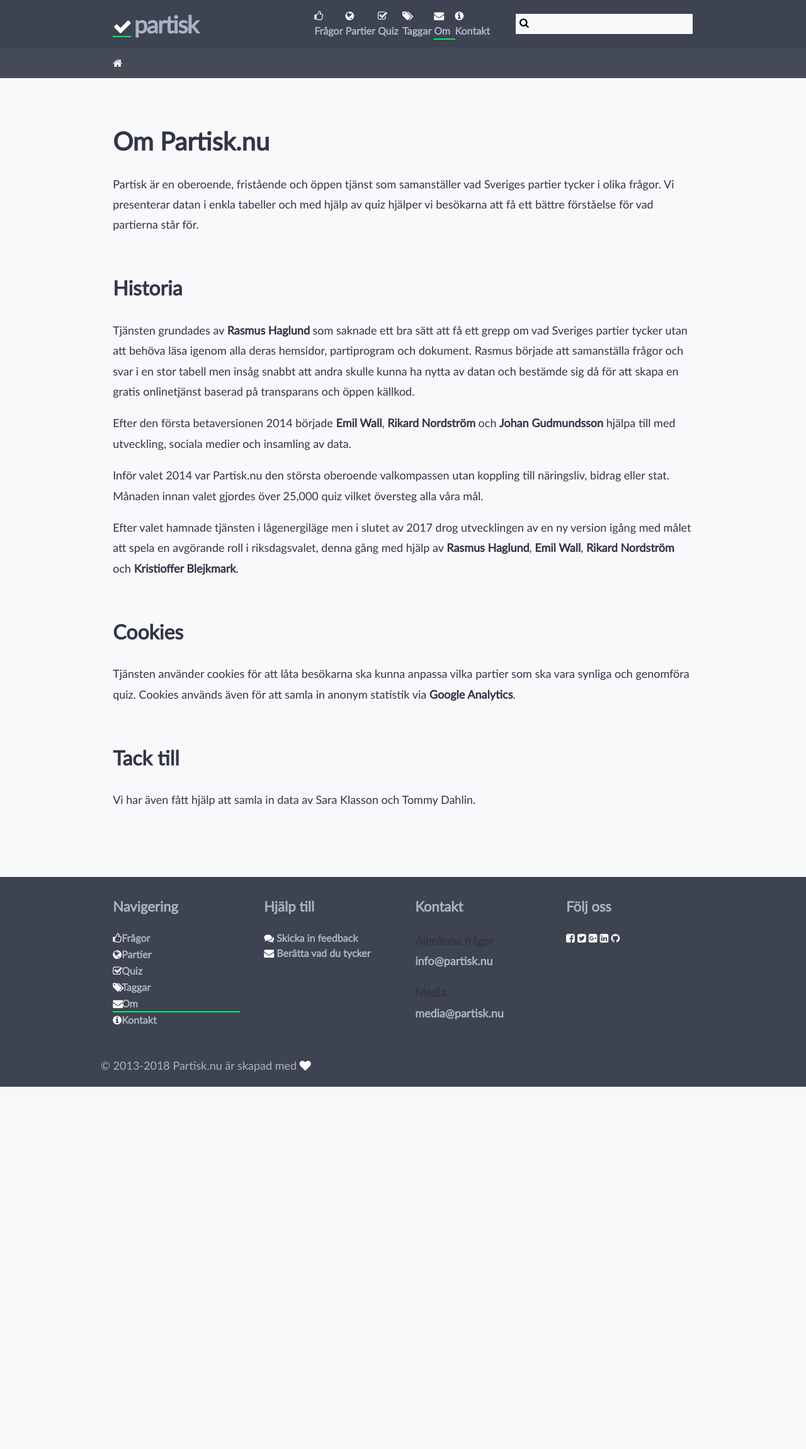
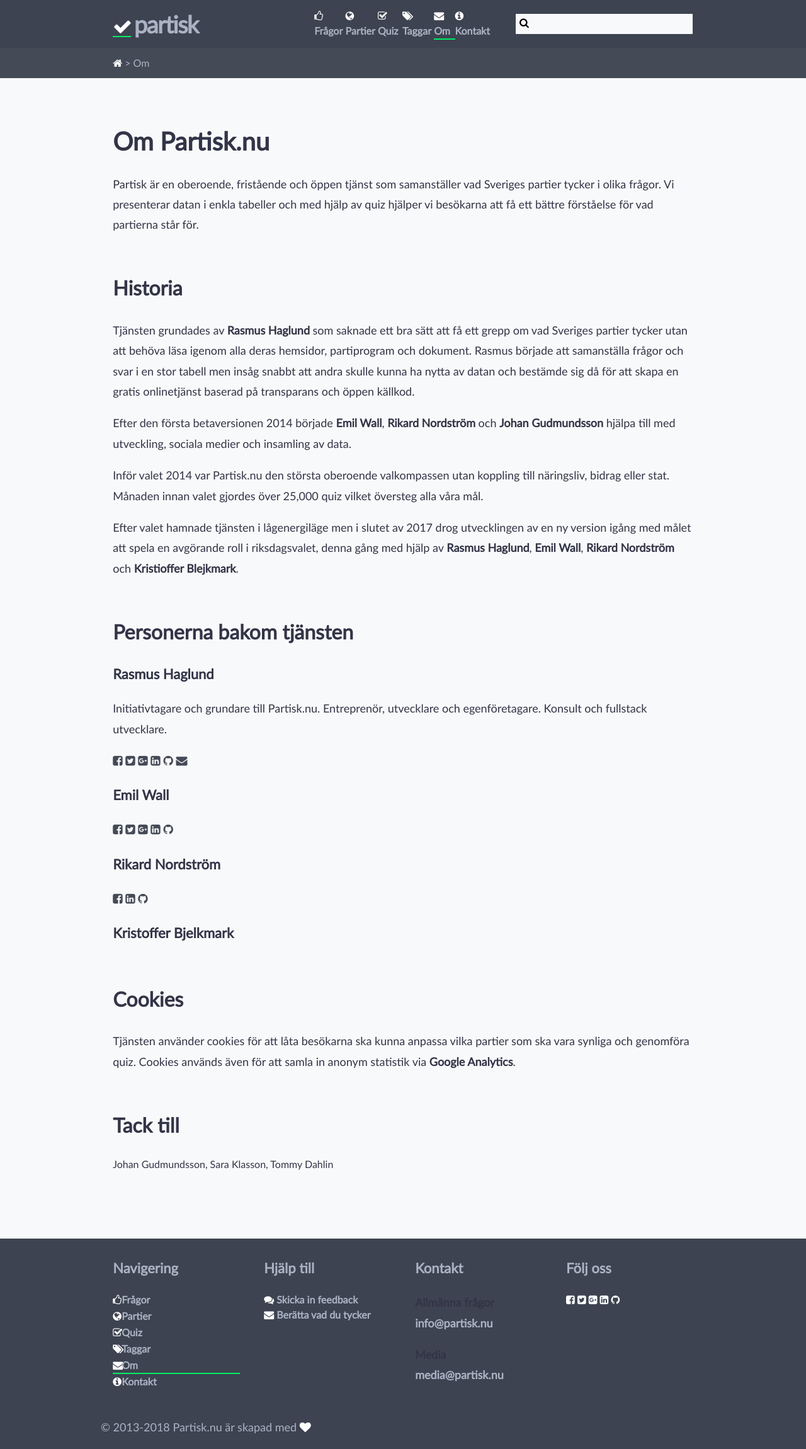
Before and after one commit to Partisk/Partisk.nu, a Django app: page /om/ in a window 1280 px wide. Shown: the whole page at 63% size. Before the commit the page ends 1725 px from the top, so only its background shows below. Run offline with Django 3.2, Linux system fonts and the light colour scheme; parts of the project's set-up code (start-up, migrations or seed data) failed here and were passed over; some libraries are stand-ins or nearby versions.

Commit message:
Added credits and bread crumbs

```diff
--- a/partisk/templates/about.html
+++ b/partisk/templates/about.html
@@ -2,6 +2,12 @@
 {% block social %}
     {% include "social.html" with title='Om' description='Om Partisk.nu' image='images/logo.png' %}
 {% endblock %}
+{% block breadcrumbs %}
+    {{block.super}}
+    <span class="divider">&gt;</span>
+    <span class="breadcrumb">Om</span>
+{% endblock %}
+{% block title %}Om{% endblock %}
 {% block content %}
     <div class="row">
         <div class="col-12">
@@ -14,17 +20,41 @@
     <div class="row">
         <div class="col-12">
             <h2>Historia</h2>
-            <p>Tjänsten grundades av <a href="{% url 'contact' %}#rasmus">Rasmus Haglund</a> som saknade ett bra sätt att få ett grepp om vad Sveriges partier tycker
+            <p>Tjänsten grundades av <a href="#rasmus">Rasmus Haglund</a> som saknade ett bra sätt att få ett grepp om vad Sveriges partier tycker
             utan att behöva läsa igenom alla deras hemsidor, partiprogram och dokument. Rasmus började att samanställa frågor och svar i en stor tabell men insåg
             snabbt att andra skulle kunna ha nytta av datan och bestämde sig då för att skapa en gratis onlinetjänst baserad på transparans och öppen källkod.</p>
-            <p>Efter den första betaversionen 2014 började <a href="{% url 'contact' %}#emil">Emil Wall</a>, <a href="{% url 'contact' %}#rikard">Rikard Nordström</a> och
-            <a href="{% url 'contact' %}#johan">Johan Gudmundsson</a> hjälpa till med utveckling, sociala medier och insamling av data.</p>
+            <p>Efter den första betaversionen 2014 började <a href="#emil">Emil Wall</a>, <a href="#rikard">Rikard Nordström</a> och
+            <a href="#johan">Johan Gudmundsson</a> hjälpa till med utveckling, sociala medier och insamling av data.</p>
             <p>Inför valet 2014 var Partisk.nu den största oberoende valkompassen utan koppling till näringsliv, bidrag eller stat. Månaden innan valet gjordes
             över 25,000 quiz vilket översteg alla våra mål.</p>
             <p>Efter valet hamnade tjänsten i lågenergiläge men i slutet av 2017 drog utvecklingen av en ny version igång med målet att spela en avgörande roll i riksdagsvalet,
-            denna gång med hjälp av <a href="{% url 'contact' %}#rasmus">Rasmus Haglund</a>, <a href="{% url 'contact' %}#emil">Emil Wall</a>,
-            <a href="{% url 'contact' %}#rikard">Rikard Nordström</a> och <a href="{% url 'contact' %}#kristoffer">Kristioffer Blejkmark</a>.
+            denna gång med hjälp av <a href="#rasmus">Rasmus Haglund</a>, <a href="#emil">Emil Wall</a>,
+            <a href="#rikard">Rikard Nordström</a> och <a href="#kristoffer">Kristioffer Blejkmark</a>.
             </p>
+        </div>
+    </div>
+    <div class="row">
+        <div class="col-12">
+            <h2>Personerna bakom tjänsten</h2>
+            <h3 id="rasmus">Rasmus Haglund</a></h3>
+            <p>Initiativtagare och grundare till Partisk.nu. Entreprenör, utvecklare och egenföretagare. Konsult och fullstack utvecklare.</p>
+            <p class="social"><a href="https://www.facebook.com/rasmus.haglund" title="Facebook"><i class="fa fa-facebook-square"></i></a>
+                <a href="https://twitter.com/rasmushaglund" title="Twitter"><i class="fa fa-twitter-square"></i></a>
+                <a href="https://plus.google.com/+RasmusHaglund" rel="publisher" title="Google+"><i class="fa fa-google-plus-square"></i></a>
+                <a href="http://www.linkedin.com/in/rasmushaglund" title="LinkedIn"><i class="fa fa-linkedin-square"></i></a>
+                <a href="https://github.com/rasmushaglund/" title="GitHub"><i class="fa fa-github"></i></a>
+            <a href="mailto:rasmus.haglund@partisk.nu" title="Mail"><i class="fa fa-envelope"></i></a></p>
+            <h3 id="emil">Emil Wall</h3>
+            <p class="social"><a href="https://www.facebook.com/erif89" title="Facebook"><i class="fa fa-facebook-square"></i></a>
+                <a href="https://twitter.com/erif89" title="Twitter"><i class="fa fa-twitter-square"></i></a>
+                <a href="https://plus.google.com/+EmilWall" rel="publisher" title="Google+"><i class="fa fa-google-plus-square"></i></a>
+                <a href="http://www.linkedin.com/pub/emil-wall/56/779/633/" title="LinkedIn"><i class="fa fa-linkedin-square"></i></a>
+                <a href="https://github.com/emilwall" title="GitHub"><i class="fa fa-github"></i></a></p>
+            <h3 id="rikard">Rikard Nordström</h3>
+                <p class="social"><a href="https://www.facebook.com/rikard.nordstrom.7" title="Facebook"><i class="fa fa-facebook-square"></i></a>
+                <a href="http://www.linkedin.com/pub/rikard-nordstr%C3%B6m/83/807/213" title="LinkedIn"><i class="fa fa-linkedin-square"></i></a>
+                <a href="https://github.com/RikardNordstrom" title="GitHub"><i class="fa fa-github"></i></a></p>
+            <h3 id="kristoffer">Kristoffer Bjelkmark</h3>
         </div>
     </div>
     <div class="row">
@@ -38,7 +68,7 @@
     <div class="row">
         <div class="col-12">
             <h2>Tack till</h2>
-            <p>Vi har även fått hjälp att samla in data av Sara Klasson och Tommy Dahlin.
+                Johan Gudmundsson, Sara Klasson, Tommy Dahlin
             </p>
         </div>
     </div>
```
